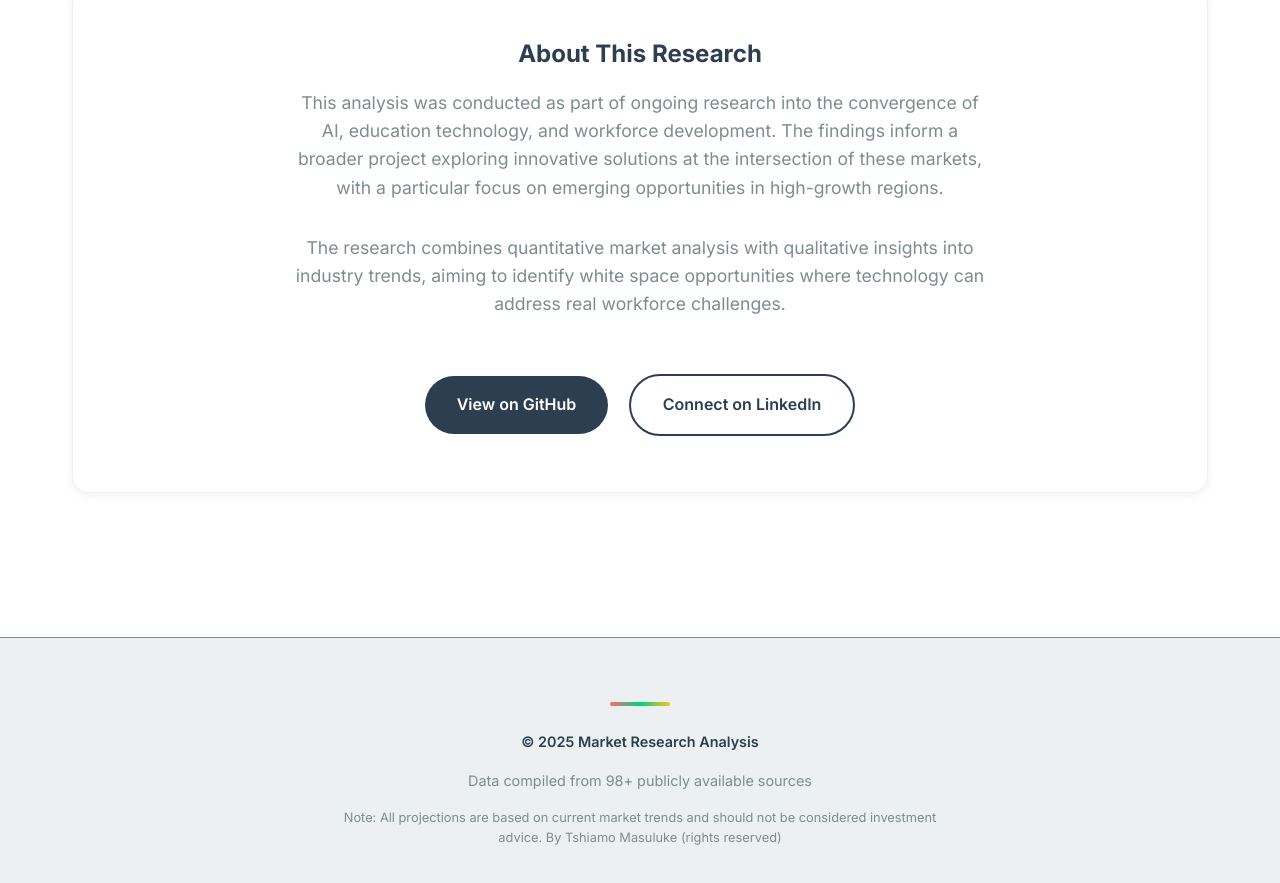
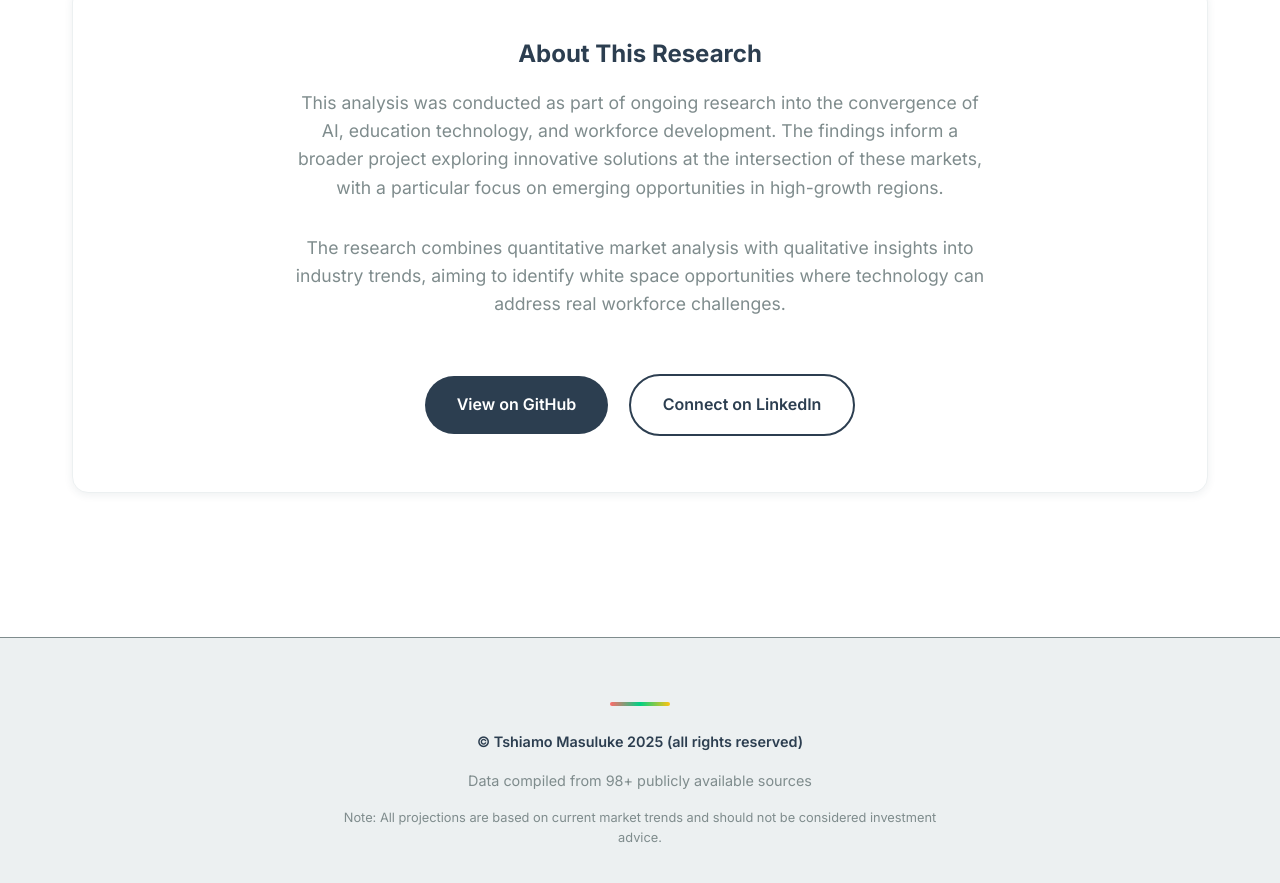
Before and after one commit to Tshiamo-ctrl/market-convergence-analysis, a plain HTML site: page index.html in a window 1280 px wide. Shown: the part 6351-7234 px from the top of the page. Drawn offline with nearby package versions, Linux system fonts and the light colour scheme.

```diff
--- a/index.html
+++ b/index.html
@@ -942,9 +942,9 @@
         <div class="container">
             <div style="max-width: 600px; margin: 0 auto;">
                 <div class="accent-bar"></div>
-                <p style="font-weight: 600; color: var(--charcoal); margin-bottom: 1rem;">&copy; 2025 Market Research Analysis</p>
+                <p style="font-weight: 600; color: var(--charcoal); margin-bottom: 1rem;">&copy; Tshiamo Masuluke 2025 (all rights reserved)</p>
                 <p style="margin-bottom: 0.5rem;">Data compiled from 98+ publicly available sources</p>
-                <p style="font-size: 0.8rem; margin-top: 1rem;">Note: All projections are based on current market trends and should not be considered investment advice. By Tshiamo Masuluke (rights reserved)</p>
+                <p style="font-size: 0.8rem; margin-top: 1rem;">Note: All projections are based on current market trends and should not be considered investment advice.</p>
             </div>
         </div>
     </footer>
```
Also changed, not shown: 1 other file.
